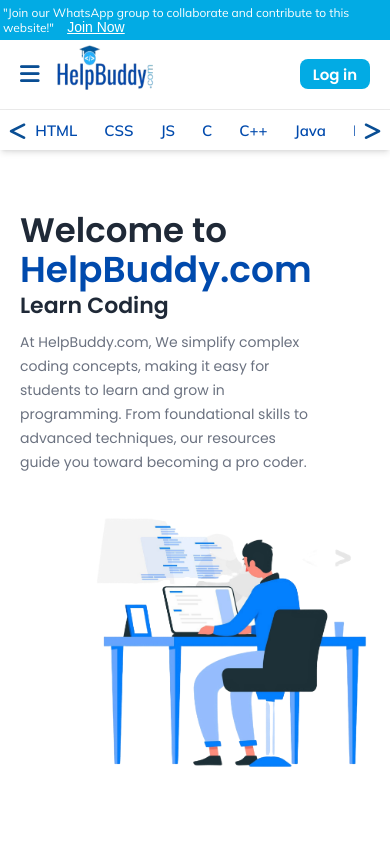
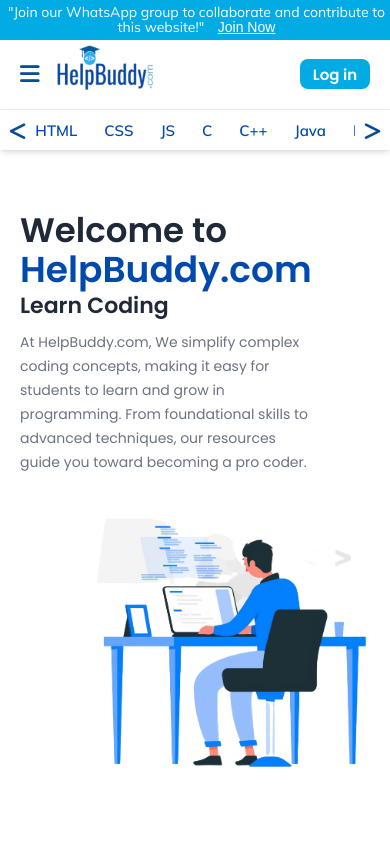
Before and after one commit to SohailAn11/helpbuddy, a plain HTML site: page index.html in a window 390 px wide. Shown: the top 844 px of the page. Drawn offline with Linux system fonts and the light colour scheme; files whose address does not match are found by name; a web font is replaced by a local one.

Commit message:
Increase top header text font size in mobile devices

```diff
--- a/media-queries.css
+++ b/media-queries.css
@@ -1124,13 +1124,14 @@
         justify-content: flex-start;
         flex-wrap: wrap;
         height: 40px;
+        text-align: center;
 
     }
 
     .topheader p {
         color: #ffffff;
         font-family: "Mulish", serif;
-        font-size: 12px;
+        font-size: 14px;
         line-height: 15px;
         padding-left: 3px;
 
```
